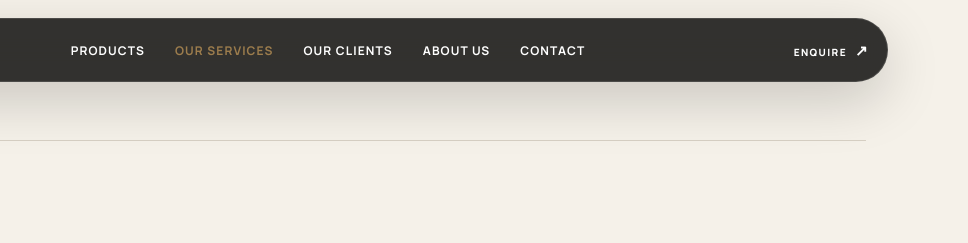
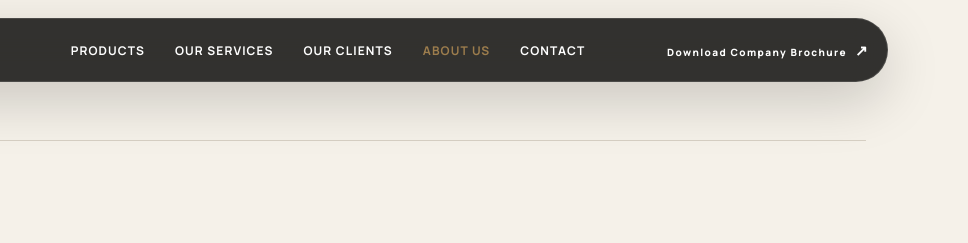
Before and after one commit to Nirmalkumar233/Royal_Cafe, a plain HTML site: page cafe.html in a window 1280 px wide. Shown: the top 243 px of the page, 312-1280 px from the left. Drawn offline with Linux system fonts and the light colour scheme; a web font is replaced by a local one.

Commit message:
Update links to Company Brochure in cafe.html

```diff
--- a/cafe.html
+++ b/cafe.html
@@ -133,12 +133,12 @@
     </a>
     <nav class="desktop-nav">
       <a href="products.html">Products</a>
-      <a href="services.html" style="color: var(--gold);">Our Services</a>
+      <a href="services.html">Our Services</a>
       <a href="client.html">Our Clients</a>
-      <a href="about.html">About Us</a>
+      <a href="about.html" style="color: var(--gold);">About Us</a>
       <a href="contact.html">Contact</a>
     </nav>
-    <a class="header-cta magnetic" href="contact.html">ENQUIRE<span>↗</span></a>
+    <a class="header-cta magnetic" href="https://profile.royalcafeblr.com">Download Company Brochure<span>↗</span></a>
     <button class="menu" aria-label="Open menu" aria-expanded="false"><i></i><i></i></button>
     <nav class="mobile-nav">
       <a href="products.html">Products</a>
@@ -146,7 +146,7 @@
       <a href="client.html">Our Clients</a>
       <a href="about.html">About Us</a>
       <a href="contact.html">Contact</a>
-    </nav>
+      <a href="https://profile.royalcafeblr.com">Download Company Brochure</a>
   </header>
 
   <!-- Main Content -->
@@ -249,6 +249,7 @@
               <li><a href="client.html">Our Clients</a></li>
                 <li><a href="careers.html">Join With Us</a></li>
                 <li><a href="terms.html">Terms & Conditions</a></li>
+              <li><a href="https://profile.royalcafeblr.com">Company Brochure</a></li>
 
             </ul>
         </div>
```
